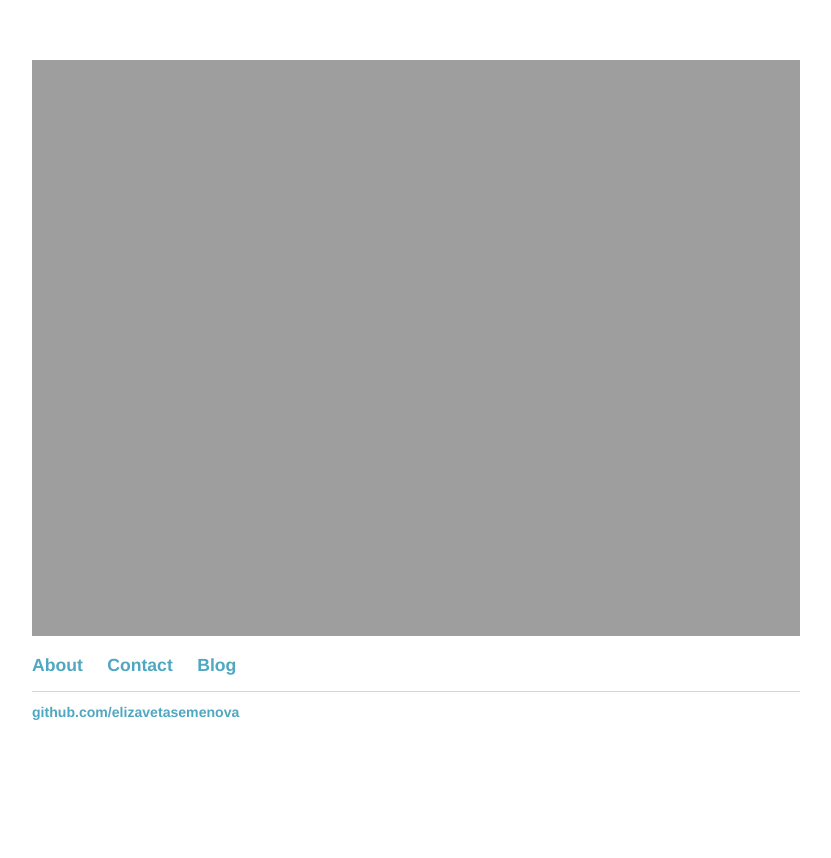
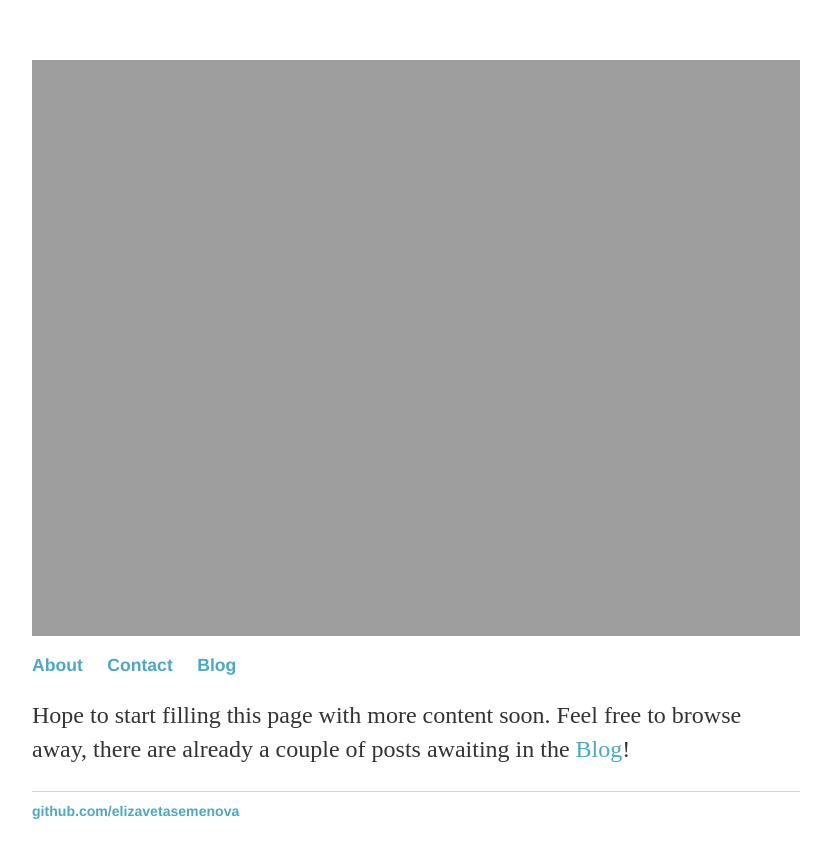
Before and after one commit to elizavetasemenova/elizavetasemenova.github.io, a Jekyll site: the page built from index.html, in a window 1280 px wide. Shown: the top 858 px of the page, without its empty margins (224-1055 px from the left). Built offline with Jekyll 4.4.1, drawn with Linux system fonts in a browser that asks for light colours.

Commit message:
Update index.html

```diff
--- a/index.html
+++ b/index.html
@@ -3,5 +3,6 @@ layout: default
 title: Liza Semenova, statistician in progress
 ---
 <div class="blurb">
-
+	<p>Hope to start filling this page with more content soon. Feel free to browse away, there are already a couple of posts awaiting
+		 in the <a href="/blog">Blog</a>! </p>
 </div><!-- /.blurb -->
```
